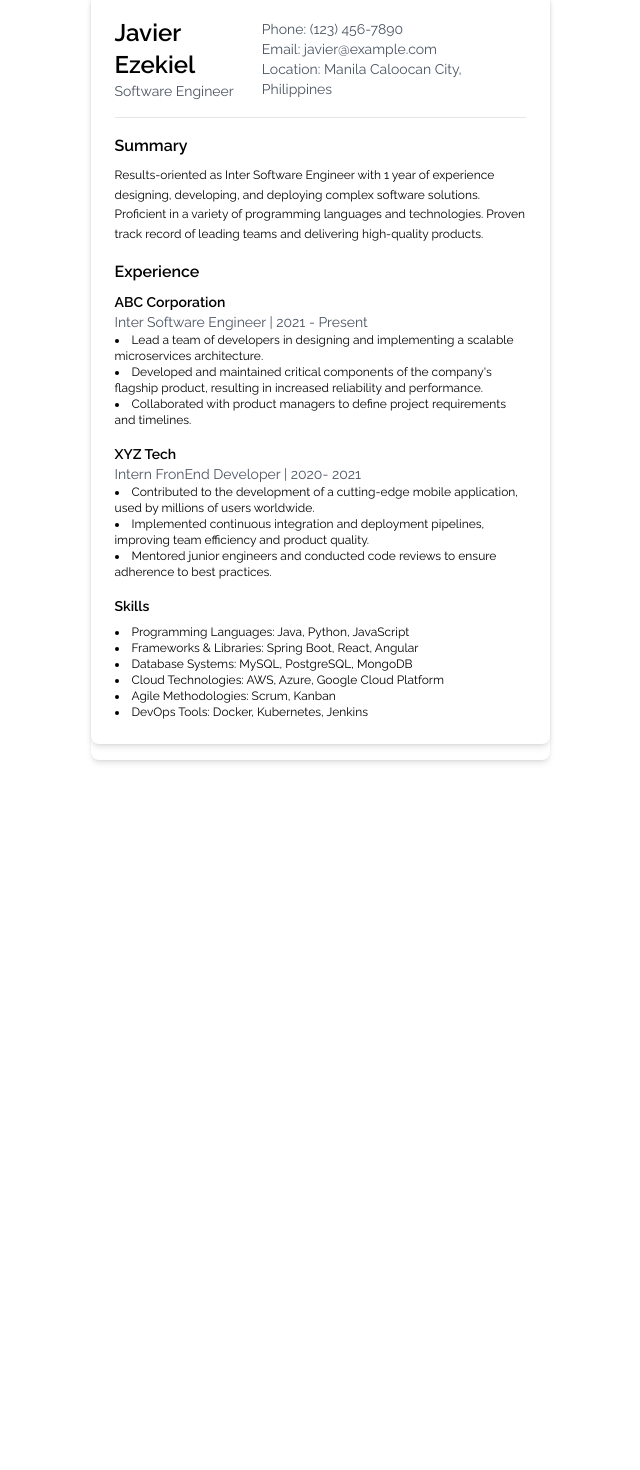
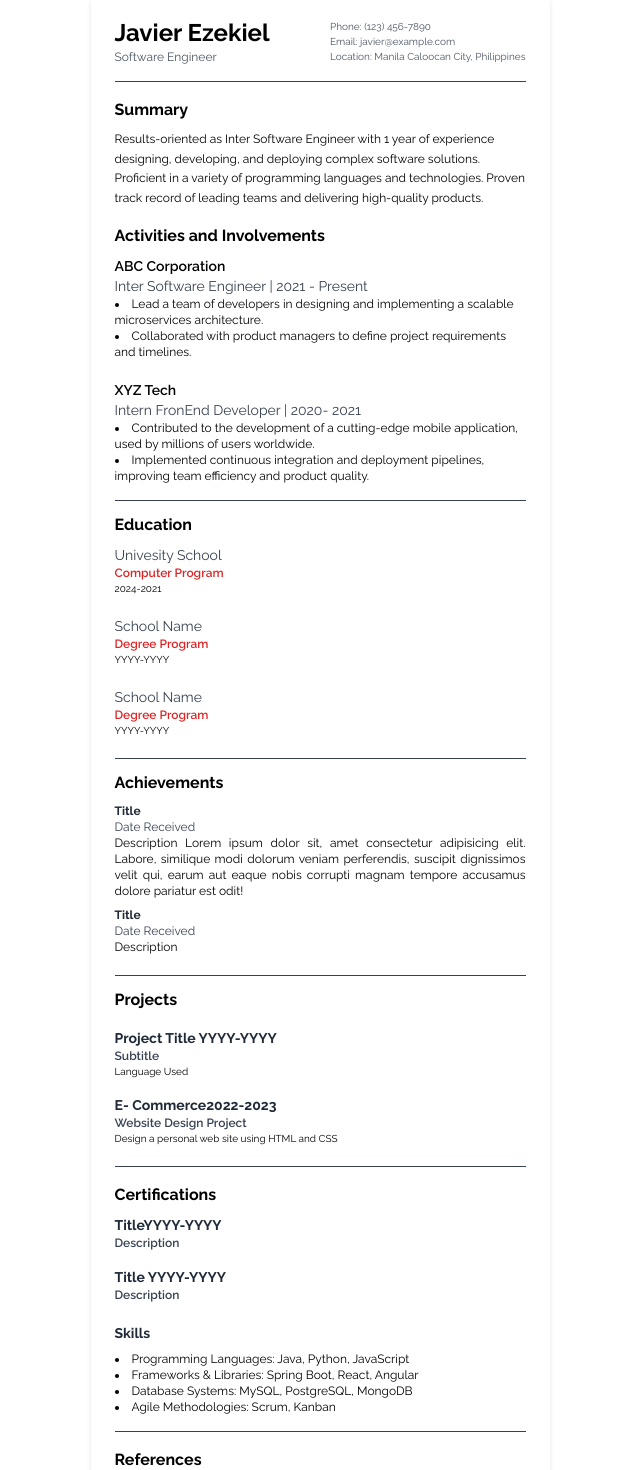
Before and after one commit to egoRockU/ft-portfolios, a React (Vite) app: page /test in a window 1280 px wide. Shown: the part 39-1509 px from the top of the page, without its empty margins (320-960 px from the left). Before the commit the page ends 807 px from the top, so only its background shows below. Built offline with nearby package versions, Linux system fonts and the light colour scheme.

Commit message:
resume and

```diff
--- a/src/pages/Grafil.jsx
+++ b/src/pages/Grafil.jsx
@@ -3,7 +3,7 @@ import Home from "./componets/Home";
 import SocialLinks from "./componets/SocialLinks";
 import  About  from "./componets/About";
 import Portfolio from "./componets/Portfolio";
-import Experience from "./componets/Experience";
+import Skills from "./componets/Skills";
 import Contact from "./componets/Contact";
 function Grafil() {
 
@@ -13,7 +13,7 @@ function Grafil() {
             <Home />
             <About />
             <Portfolio />
-            <Experience />
+            <Skills />
             <Contact />
 
             <SocialLinks />
--- a/src/pages/Test.jsx
+++ b/src/pages/Test.jsx
@@ -17,66 +17,156 @@ function App() {
       {/* Place your resume here */}
       <div className="container max-w-[459px] bg-white mx-auto pb-4 shadow-md my-2 rounded-lg font-serif">
 
-       <div className="max-w-4xl mx-auto bg-white rounded-lg shadow-md overflow-hidden">
              <div className="p-4 sm:p-6">
                  <div className="flex items-center justify-between">
                      <div>
-                         <h2 className="text-2xl font-semibold">Javier Ezekiel</h2>
-                         <p className="text-sm text-gray-600">Software Engineer</p>
+                         <h2 className="text-2xl font-bold">Javier Ezekiel</h2>
+                         <p className="text-xs text-gray-600">Software Engineer</p>
                      </div>
                      <div>
-                         <p className="text-sm text-gray-600">Phone: (123) 456-7890</p>
-                         <p className="text-sm text-gray-600">Email: javier@example.com</p>
-                         <p className="text-sm text-gray-600">Location: Manila Caloocan City, Philippines</p>
+                         <p className="text-[10px] text-gray-600">Phone: (123) 456-7890</p>
+                         <p className="text-[10px] text-gray-600">Email: javier@example.com</p>
+                         <p className="text-[10px] text-gray-600">Location: Manila Caloocan City, Philippines</p>
                      </div>
                  </div>
-                 <hr className="my-4"></hr>
+                 <hr className="my-4 border-gray-700 w-[100%] mx-auto"></hr>
                  <div>
-                     <h3 className="text-md font-semibold mb-2">Summary</h3>
+                     <h3 className="text-md font-bold mb-2">Summary</h3>
                      <p className="text-xs leading-relaxed">Results-oriented as Inter Software Engineer with 1 year of experience
                          designing, developing, and deploying complex software solutions. Proficient in a variety of
                          programming languages and technologies. Proven track record of leading teams and delivering
                          high-quality products.</p>
                  </div>
                  <div className="mt-4">
-                     <h3 className="text-md font-semibold mb-2">Experience</h3>
+                     <h3 className="text-md font-bold mb-2">Activities and Involvements</h3>
                      <div>
                          <h4 className="text-sm font-semibold">ABC Corporation</h4>
-                         <p className="text-sm text-gray-600">Inter Software Engineer | 2021 - Present</p>
+                         <p className="text-sm text-gray-700">Inter Software Engineer | 2021 - Present</p>
                          <ul className="list-disc list-inside text-xs">
                              <li>Lead a team of developers in designing and implementing a scalable microservices
                                  architecture.</li>
-                             <li>Developed and maintained critical components of the company's flagship product, resulting
-                                 in increased reliability and performance.</li>
                              <li>Collaborated with product managers to define project requirements and timelines.</li>
                          </ul>
                      </div>
-                     <div className="mt-4">
+                     <div className="mt-5">
                          <h4 className="text-sm font-semibold">XYZ Tech</h4>
-                         <p className="text-sm text-gray-600">Intern FronEnd Developer |  2020- 2021</p>
+                         <p className="text-sm text-gray-700">Intern FronEnd Developer |  2020- 2021</p>
                          <ul className="list-disc list-inside text-xs">
                              <li>Contributed to the development of a cutting-edge mobile application, used by millions of
                                  users worldwide.</li>
                              <li>Implemented continuous integration and deployment pipelines, improving team efficiency
                                  and product quality.</li>
-                             <li>Mentored junior engineers and conducted code reviews to ensure adherence to best
-                                 practices.</li>
+
                          </ul>
                      </div>
+                     </div>
+
+                     <div className="mt-4">
+                     <hr className="my-3 border-gray-700 w-[100%] mx-auto" />
+                     <h3 className="text-md font-bold mb-2">Education</h3>
+                     <div>
+                     <div>
+                         <div className="">
+                          <p className="text-sm  text-gray-700 ">Univesity School</p>
+                     <p className="text-xs text-red-600 font-semibold">Computer Program</p>
+                      <p className="text-[10px]">2024-2021</p>
+                    </div>
+                    <div className="mt-5">
+                 <p className="text-sm  text-gray-700">School Name</p>
+                <p className="text-xs text-red-600 font-semibold">Degree Program</p>
+                 <p className="text-[10px]">YYYY-YYYY</p>
+              </div>
+              <div className="mt-5">
+                 <p className="text-sm  text-gray-700">School Name</p>
+                <p className="text-xs text-red-600 font-semibold">Degree Program</p>
+                 <p className="text-[10px]">YYYY-YYYY</p>
+              </div>
+            </div>
+            </div>
+             </div>
+
+                     <div className="mt-5">
+                    <hr  className="my-3 border-gray-700 w-[100%] mx-auto"></hr>
+                     <p className="text-header text-md font-bold mb-2">Achievements</p>
+                         <div>
+                     <div className="">
+                    <p className="text-xs font-bold  text-gray-800 ">Title</p>
+                    <p className="text-xs  text-gray-700">Date Received</p>
+                    <p className="text-xs text-justify">Description Lorem ipsum dolor sit, amet consectetur adipisicing elit. Labore, similique modi dolorum veniam perferendis, suscipit dignissimos velit qui, earum aut eaque nobis corrupti magnam tempore accusamus dolore pariatur est odit!</p>
+                    </div>
+                     <div className="mt-2">
+                    <p className="text-xs  text-gray-800 font-bold ">Title</p>
+                     <p className="text-xs  text-gray-700">Date Received</p>
+                    <p className="text-xs text-justify">Description</p>
+                    </div>
+                    </div>
+                     </div>
+
+                     <div className="mt-5">
+                     <hr  className="my-3 border-gray-700 w-[100%] mx-auto"></hr>
+                         <div>
+                         <p className="text-header text-md font-bold mb-2">Projects</p>
+                         <div className="mt-4">  <p className="text-sm  text-gray-800 font-bold">Project Title <span className="space-x-11">YYYY-YYYY</span></p>
+                     <p className="text-xs  text-gray-700 font-semibold">Subtitle</p>
+                     <p className="text-[10px]">Language Used</p>
+                </div>
+                    <div className="mt-4">  <p className="text-sm  text-gray-800 font-bold">E- Commerce<span className="space-x-15">2022-2023</span></p>
+                    <p className="text-xs  text-gray-700 font-semibold">Website Design Project</p>
+                    <p className="text-[10px]">Design a personal web site using HTML and CSS</p>
                  </div>
-                 <div className="mt-4">
-                     <h3 className="text-sm font-semibold mb-2">Skills</h3>
+                </div>
+                </div>
+
+                <div className="mt-5">
+                <hr className="my-4 border-gray-700 w-[100%] mx-auto" />
+
+               <p className="text-header text-md font-bold mb-2">Certifications</p>
+                 <div>
+                      <div className="">
+                      <p className="text-sm  text-gray-800 font-bold">Title<span className="space-x-11">YYYY-YYYY</span></p>
+                     <p className="text-xs  text-gray-700 font-semibold">Description</p>
+                          </div>
+                   <div className="mt-4">  <p className="text-sm text-gray-800 font-bold">Title <span className="space-x-11">YYYY-YYYY</span></p>
+                   <p className="text-xs  text-gray-700 font-semibold">Description</p>
+
+                    </div>
+                   </div>
+                </div>
+
+                 <div className="mt-5">
+                     <h3 className="text-sm  text-gray-800 font-bold mb-2">Skills</h3>
                      <ul className="list-disc list-inside text-xs">
                          <li>Programming Languages: Java, Python, JavaScript</li>
                          <li>Frameworks & Libraries: Spring Boot, React, Angular</li>
                          <li>Database Systems: MySQL, PostgreSQL, MongoDB</li>
-                         <li>Cloud Technologies: AWS, Azure, Google Cloud Platform</li>
                          <li>Agile Methodologies: Scrum, Kanban</li>
-                         <li>DevOps Tools: Docker, Kubernetes, Jenkins</li>
+
                      </ul>
                  </div>
+
+                 <div className="mt-4">
+                 <hr className="my-4 border-gray-700 w-[100%] mx-auto" />
+                     <h3 className="text-md font-bold mb-2">References</h3>
+                     <div>
+                     <div>
+                         <div className="">
+                          <p className="text-sm  text-gray-800 ">Marisa De Ocampo</p>
+                     <p className="text-xs text-gray-700 font-semibold">Sofware Engineering Manager</p>
+                     <p className="text-xs text-gray-700 font-semibold">555. Pasay Metro Manila</p>
+                     <p className="text-[10px]">09223344556</p>
+                      <p className="text-[10px]">Marisa was my Manager from 2020-2021</p>
+                    </div>
+                    <div className="mt-5">
+                    <p className="text-sm  text-gray-800 ">Jerry Martin</p>
+                     <p className="text-xs text-gray-700 font-semibold">Sofware Developer </p>
+                     <p className="text-xs text-gray-700 font-semibold">555. Pasay Metro Manila</p>
+                     <p className="text-[10px]">09223344556</p>
+                      <p className="text-[10px]">Jerry was my Mentor from 2021-2023</p>
+              </div>
+            </div>
+            </div>
              </div>
-         </div>
+             </div>
          </div>
       {/* ---------------------- */}
     </>
--- a/src/pages/componets/Navbar.jsx
+++ b/src/pages/componets/Navbar.jsx
@@ -21,7 +21,7 @@ const Navbar = () => {
         },
         {
             id: 4,
-            link: "experience",
+            link: "skills",
         },
         {
             id: 5,
--- a/src/pages/componets/Experience.jsx
+++ b/src/pages/componets/Skills.jsx
@@ -92,10 +92,10 @@ const Experience = () => {
 
 
   return (
-    <div name= 'experience' className="bg-gradient-to-b from-gray-800 to-black w-ful h-scree">
+    <div name= 'skills' className="bg-gradient-to-b from-gray-800 to-black w-ful h-scree">
         <div className="max-w-screen-lg mx-auto p-4 flex flex-col justify-center w-full h-full text-white">
             <div>
-                <p className="text-4xl font-bold border-b-4 border-gray-500 p-2 inline">Experience</p>
+                <p className="text-4xl font-bold border-b-4 border-gray-500 p-2 inline">Skills</p>
                 <p className="py-6"> These are the technologies I've worked with</p>
             </div>
 
```
Also changed, not shown: src/pages/componets/About.jsx (+5 -9 lines).
